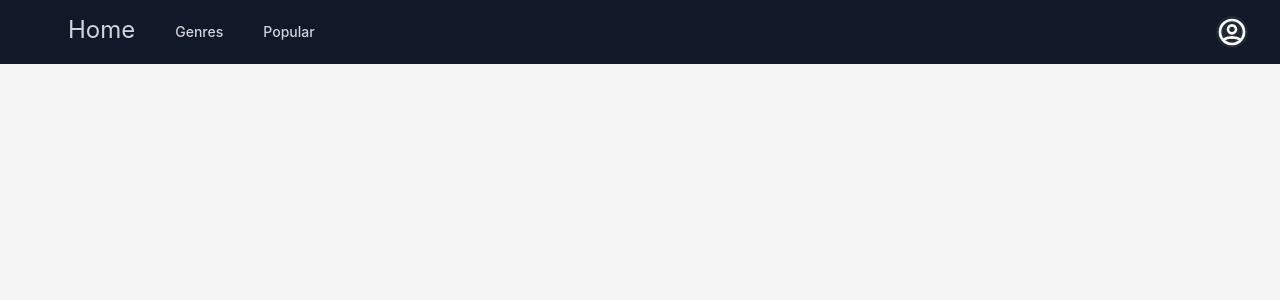
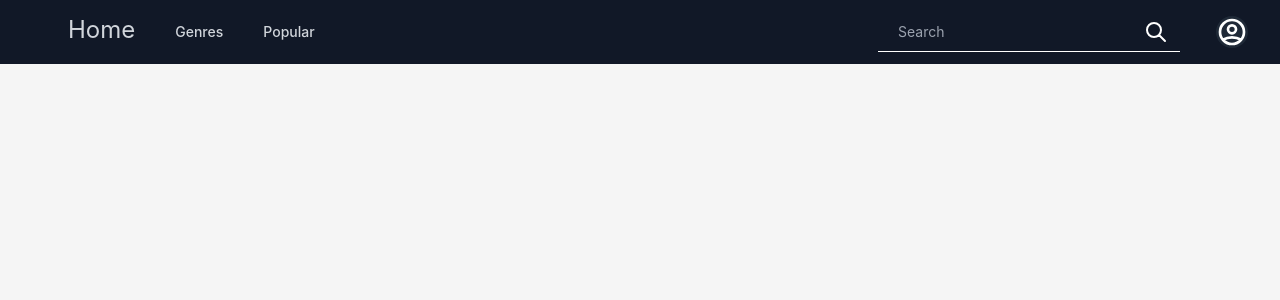
Before and after one commit to AlessandroCanossa/tec-web-project, a Next.js app in the folder frontend/: page / in a window 1280 px wide. Shown: the top 300 px of the page. Built offline with nearby package versions, Linux system fonts and the light colour scheme.

Commit message:
added search bar

```diff
--- a/frontend/components/navbar.module.css
+++ b/frontend/components/navbar.module.css
@@ -65,3 +65,16 @@
 .menu {
   @apply px-2 pt-2 pb-3 space-y-1
 }
+
+.search_bar {
+  @apply relative mx-auto text-white
+}
+
+.search_bar input {
+  @apply border-gray-300 bg-gray-900 h-10 px-5 pr-16 text-sm focus:outline-none;
+  border-bottom: 1px solid;
+}
+
+.search_bar button {
+  @apply absolute right-0 top-0 mt-2 mr-3
+}
--- a/frontend/components/navbar.tsx
+++ b/frontend/components/navbar.tsx
@@ -2,7 +2,7 @@ import Link from "next/link";
 
 import { useState } from "react";
 import { Disclosure } from "@headlessui/react";
-import { MenuIcon, XIcon } from "@heroicons/react/outline";
+import { MenuIcon, XIcon, SearchIcon } from "@heroicons/react/outline";
 import UserMenu from "./userMenu";
 // import LoginModal from "./modals/login";
 
@@ -55,6 +55,13 @@ const MyNavbar = () => {
                   </div>
                 </div>
               </div>
+              {/*search bar*/}
+              <div className={styles.search_bar}>
+                <input type="search" name="search" placeholder="Search" />
+                <button type="submit">
+                  <SearchIcon className={"block h-6 w-6"} />
+                </button>
+              </div>
               <div className={styles.account_zone}>
                 {/* Profile dropdown */}
                 {logged ? (
```
